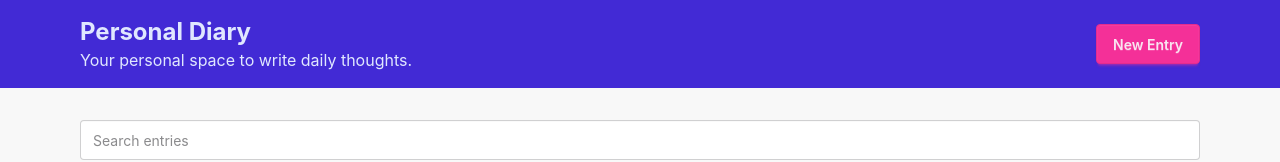
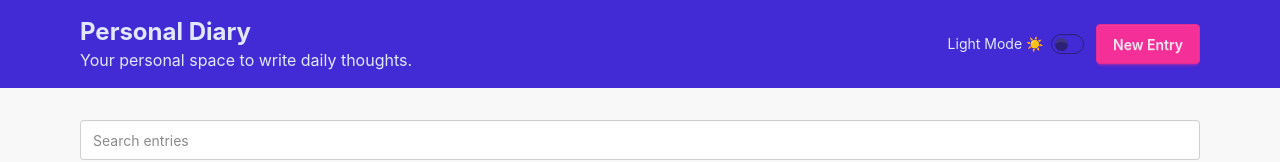
Before and after one commit to guprs/personal-diary, a React (Vite) app: page / in a window 1280 px wide. Shown: the top 162 px of the page. Built offline with nearby package versions, Linux system fonts and the light colour scheme.

Commit message:
feat: implement dark/light theme toggle with persistent preference

```diff
--- a/src/App.jsx
+++ b/src/App.jsx
@@ -10,11 +10,28 @@ function App() {
     return storedEntries ? JSON.parse(storedEntries) : []
   })
 
+
+  //controls forms visibility
+  const [isCreating, setIsCreating] = useState(false)
+
   //stores the entry currently being edited
   const [editingEntry, setEditingEntry] = useState(null)
 
-  //controls forms visibility
-  const [isCreating, setIsCreating] = useState(false)
+  //initialize theme from localStorage + defaults to light theme if not previously set
+  const [theme, setTheme] = useState(() => {
+    return localStorage.getItem("theme") || "light"
+  })
+
+  //apply theme to root element and persist preference
+  useEffect(() => {
+    document.documentElement.setAttribute("data-theme", theme)
+    localStorage.setItem("theme", theme)
+  }, [theme])
+
+  //toggle between light and dark themes
+  const toggleTheme = () => {
+    setTheme((prev) => (prev === "light" ? "dark" : "light"))
+  }
 
   //sync entries state with localStorage + runs every time entries change
   useEffect(() => {
@@ -48,7 +65,7 @@ function App() {
   return (
     <div className='min-h-screen bg-base-200'>
 
-      <Header onNewClick={() => setIsCreating(true)} />
+      <Header onNewClick={() => {setEditingEntry(null); setIsCreating(true)}} toggleTheme={toggleTheme} theme={theme} />
 
       {isCreating && (<NewEntryForm addEntry={addEntry} updateEntry={updateEntry} editingEntry={editingEntry} onCancel={() => {setEditingEntry(null); setIsCreating(false);}} />)}
 
--- a/src/components/Header.jsx
+++ b/src/components/Header.jsx
@@ -1,6 +1,6 @@
 import React from 'react'
 
-function Header({ onNewClick }) {
+function Header({ onNewClick, toggleTheme, theme }) {
     return (
         <header className='bg-primary text-primary-content'>
             <div className='max-w-6xl mx-auto px-4 py-4 flex flex-col sm:flex-row justify-between items-center gap-5'>
@@ -10,9 +10,18 @@ function Header({ onNewClick }) {
                     <p className='text-sm sm:text-base'>Your personal space to write daily thoughts.</p>
                 </div>
 
-                {/* triggers form visibility in app */}
-                <button className='btn btn-sm sm:btn-md btn-secondary' onClick={onNewClick}>New Entry</button>
+                <div className='flex gap-3'>
 
+                    {/*theme toggle switch*/}
+                    <label className='flex items-center gap-2 cursor-pointer'>
+                        <span className='text-sm'>{theme === "light" ? "Light Mode ☀️" : "Dark Mode 🌙" }</span>
+                        <input className='toggle toggle-sm' type='checkbox' checked={theme === "dark"} onChange={toggleTheme} />
+                    </label>
+
+                    {/* triggers form visibility in app */}
+                    <button className='btn btn-sm sm:btn-md btn-secondary' onClick={onNewClick}>New Entry</button>
+
+                </div>
             </div>
         </header>
     )
```
